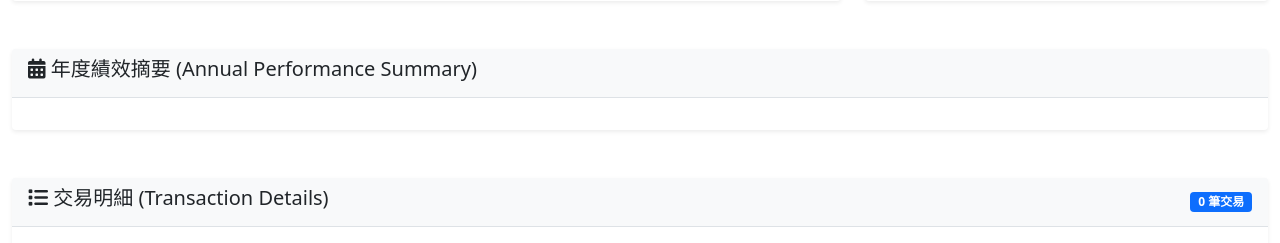
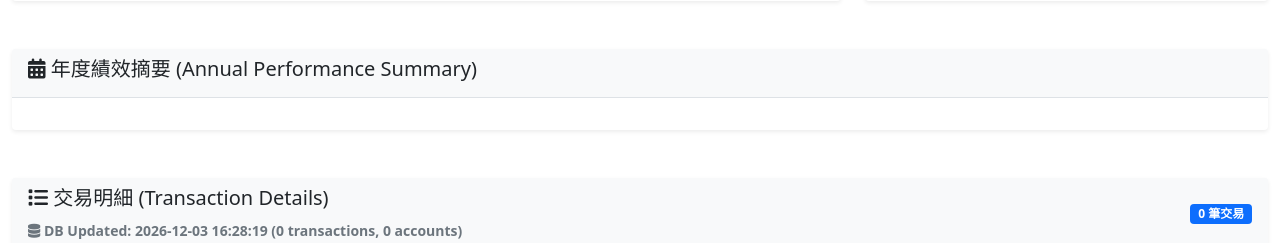
Before and after one commit to zheharry/my-portfolio, a Flask app: page / in a window 1280 px wide. Shown: the part 1141-1384 px from the top of the page. Run offline with Flask 3, Linux system fonts and the light colour scheme; data that the repository does not hold is empty.

Commit message:
Add database info retrieval and display on dashboard

```diff
--- a/app.py
+++ b/app.py
@@ -176,6 +176,34 @@ class PortfolioAPI:
 
     def get_connection(self):
         return sqlite3.connect(self.db_path)
+
+    def get_database_info(self):
+        """Get database timestamp and basic stats"""
+        import os
+        from datetime import datetime
+
+        if not os.path.exists(self.db_path):
+            return None
+
+        # Get file modification time
+        db_mtime = os.path.getmtime(self.db_path)
+        db_timestamp = datetime.fromtimestamp(db_mtime)
+
+        with self.get_connection() as conn:
+            cursor = conn.cursor()
+
+            # Get total record counts
+            cursor.execute("SELECT COUNT(*) FROM transactions")
+            transaction_count = cursor.fetchone()[0]
+
+            cursor.execute("SELECT COUNT(*) FROM accounts")
+            account_count = cursor.fetchone()[0]
+
+        return {
+            'timestamp': db_timestamp.strftime('%Y-%m-%d %H:%M:%S'),
+            'transaction_count': transaction_count,
+            'account_count': account_count
+        }
 
     def get_accounts(self):
         """Get all accounts with broker info"""
@@ -726,7 +754,8 @@ portfolio_api = PortfolioAPI()
 @app.route('/')
 def index():
     """Main dashboard page"""
-    return render_template('index.html')
+    db_info = portfolio_api.get_database_info()
+    return render_template('index.html', db_info=db_info)
 
 @app.route('/api/accounts')
 def api_accounts():
--- a/templates/index.html
+++ b/templates/index.html
@@ -374,7 +374,15 @@
         <!-- Transaction Details Table -->
         <div class="card">
             <div class="card-header d-flex justify-content-between align-items-center">
-                <h5><i class="fas fa-list"></i> 交易明細 (Transaction Details)</h5>
+                <div>
+                    <h5><i class="fas fa-list"></i> 交易明細 (Transaction Details)</h5>
+                    {% if db_info %}
+                    <small class="text-muted">
+                        <i class="fas fa-database"></i> DB Updated: {{ db_info.timestamp }}
+                        ({{ db_info.transaction_count }} transactions, {{ db_info.account_count }} accounts)
+                    </small>
+                    {% endif %}
+                </div>
                 <span id="transactionCount" class="badge bg-primary">0 筆交易</span>
             </div>
             <div class="card-body">
```
